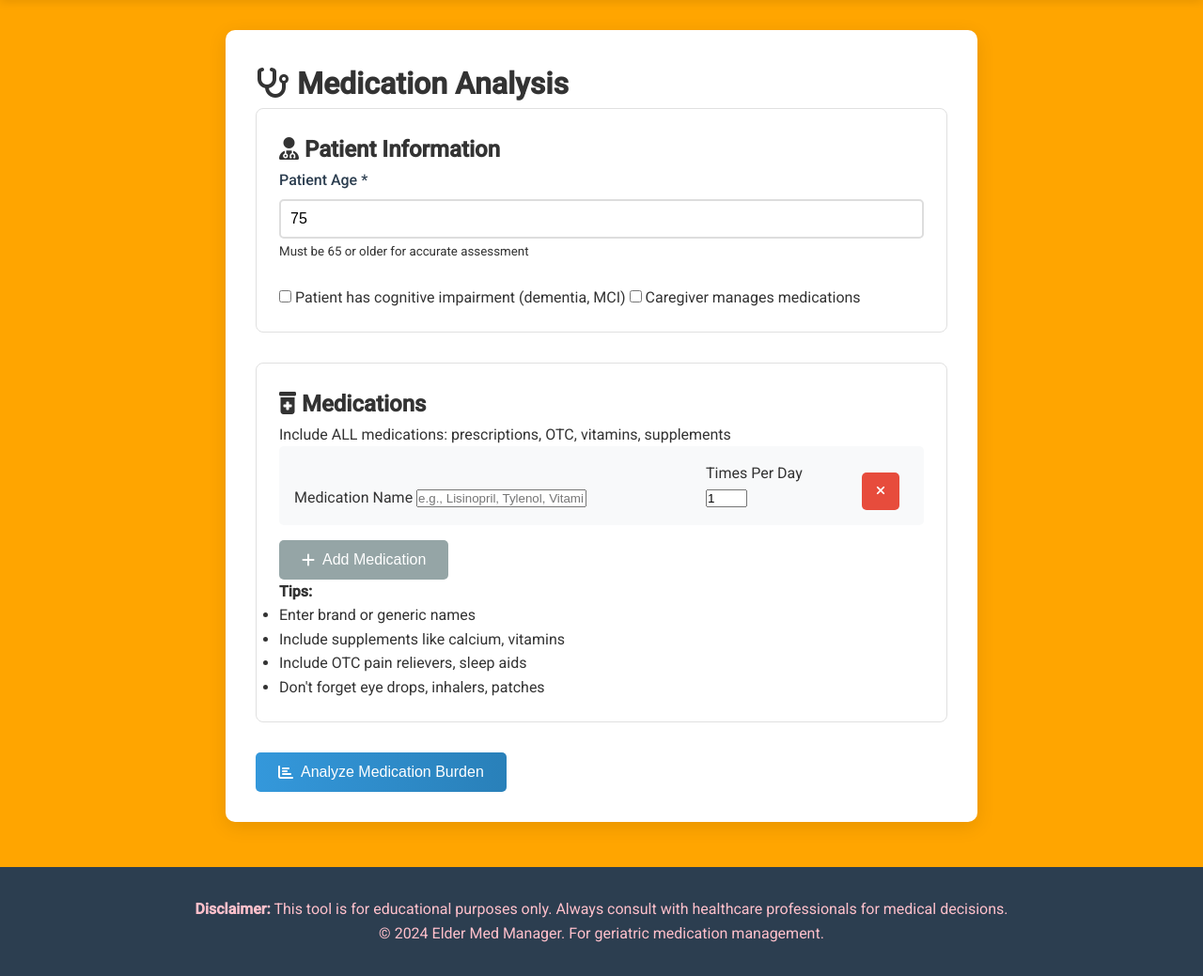
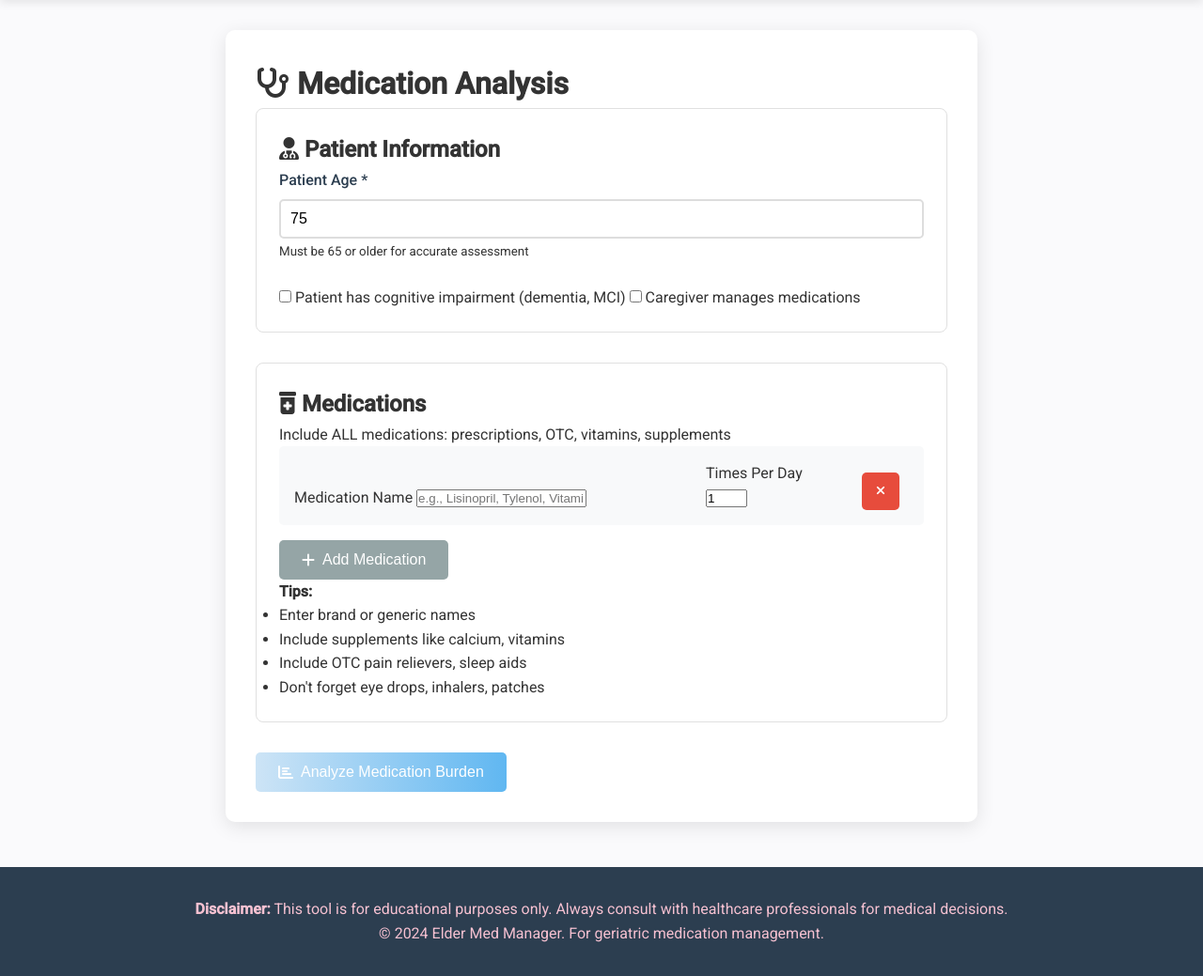
Before and after one commit to orionpoyet/Elderly-Medication-Burden-Calculator, a Flask app: page /analyze in a window 1280 px wide. Shown: the part 96-1135 px from the top of the page at 94% size. Run offline with Flask 3, Linux system fonts and the light colour scheme.

Commit message:
Update CSS

```diff
--- a/static/css/style.css
+++ b/static/css/style.css
@@ -9,7 +9,7 @@ body {
     font-family: 'Roboto', sans-serif;
     line-height: 1.6;
     color: #333;
-    background: orange;
+    background: #FAFAFC;
     min-height: 100vh;
 }
 
@@ -117,12 +117,12 @@ body {
 }
 
 .btn-primary {
-    background: linear-gradient(90deg, #3498db, #2980b9);
+    background: linear-gradient(90deg, #CDE4F6, #60b7f1);
     color: white;
 }
 
 .btn-primary:hover {
-    background: linear-gradient(90deg, #2980b9, #1c6ea4);
+    background: linear-gradient(90deg, #CDE4F6, #60b7f1);
     box-shadow: 0 5px 15px rgba(52, 152, 219, 0.3);
 }
 
@@ -133,8 +133,8 @@ body {
 
 .btn-outline {
     background: transparent;
-    border: 2px solid #3498db;
-    color: #3498db;
+    border: 2px solid #1c82c6;
+    color: #60b7f1;
 }
 
 .btn-large {
@@ -240,7 +240,7 @@ body {
 /* Footer */
 footer {
     background: #2c3e50;
-    color: pink;
+    color: #F6C1D1;
     padding: 2rem 0;
     margin-top: 3rem;
     text-align: center;
```
